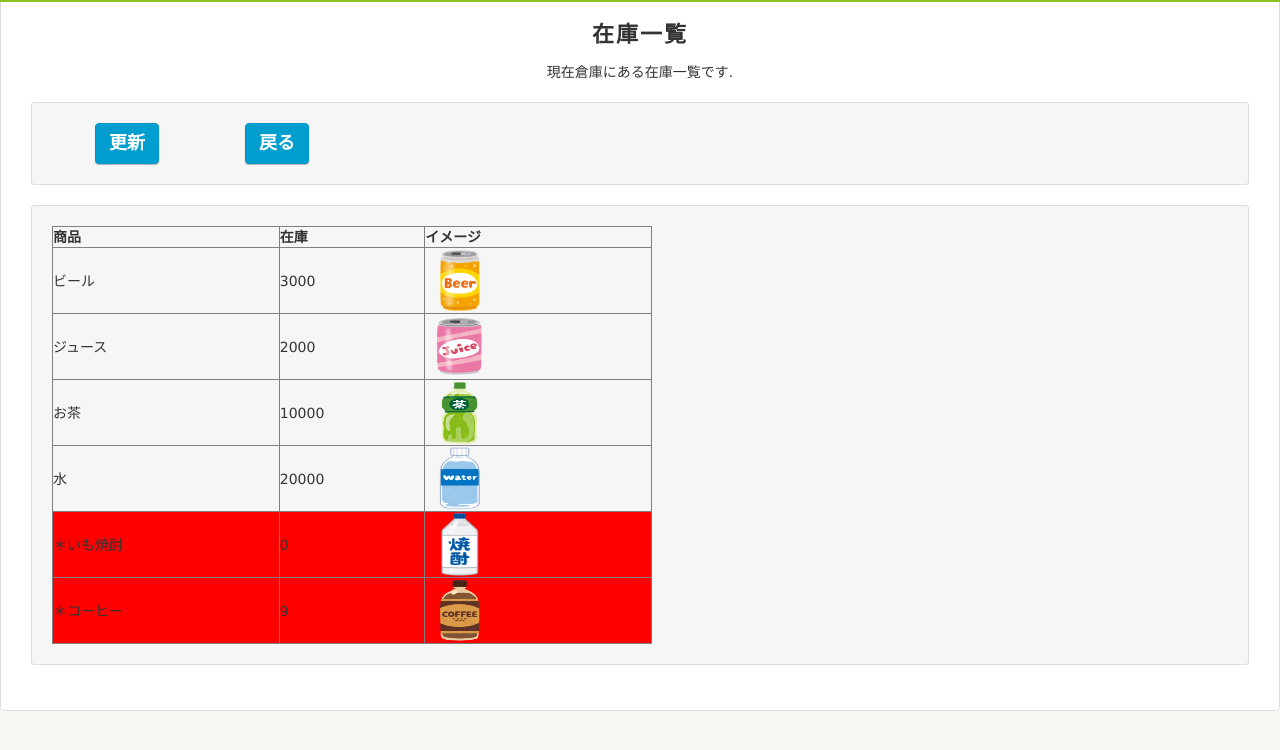
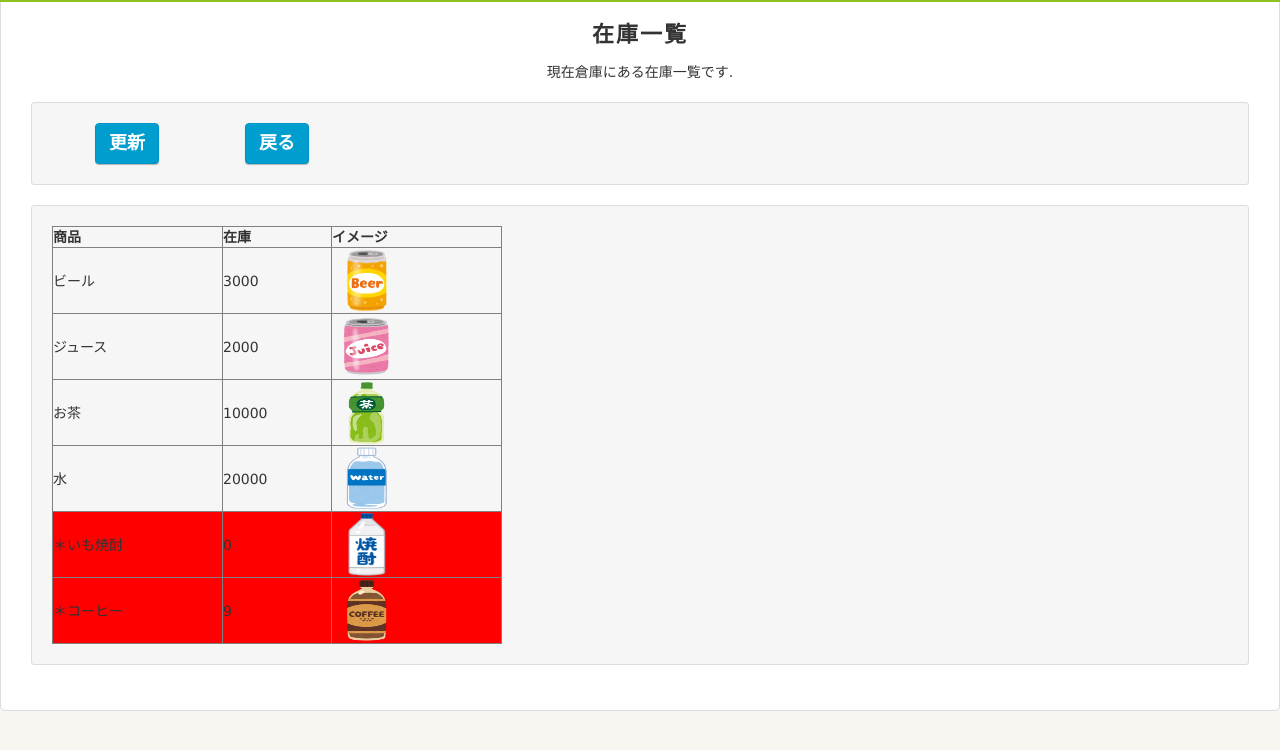
Before and after one commit to HidekiAkino/HidekiAkino.github.io, a plain HTML site: page ItemList.html in a window 1280 px wide. Shown: the part 68-818 px from the top of the page. Drawn offline with Linux system fonts and the light colour scheme.

Commit message:
Update ItemList.html

```diff
--- a/ItemList.html
+++ b/ItemList.html
@@ -33,7 +33,7 @@
                 </table>
             </div>
             <div>
-                <table id="itemlist-table" border="1" width="600">
+                <table id="itemlist-table" border="1" width="450">
 
                 </table>
             </div>
```
